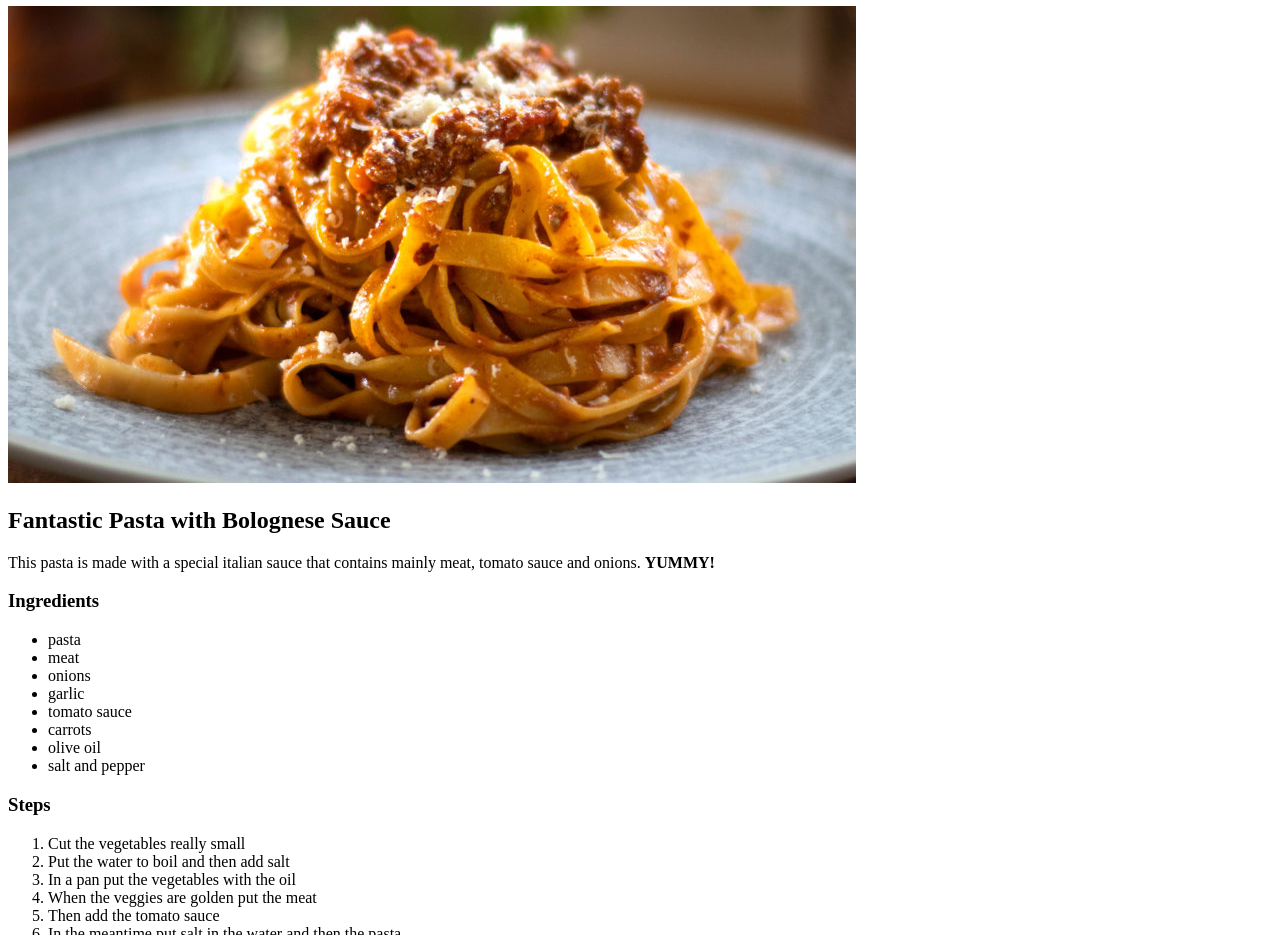
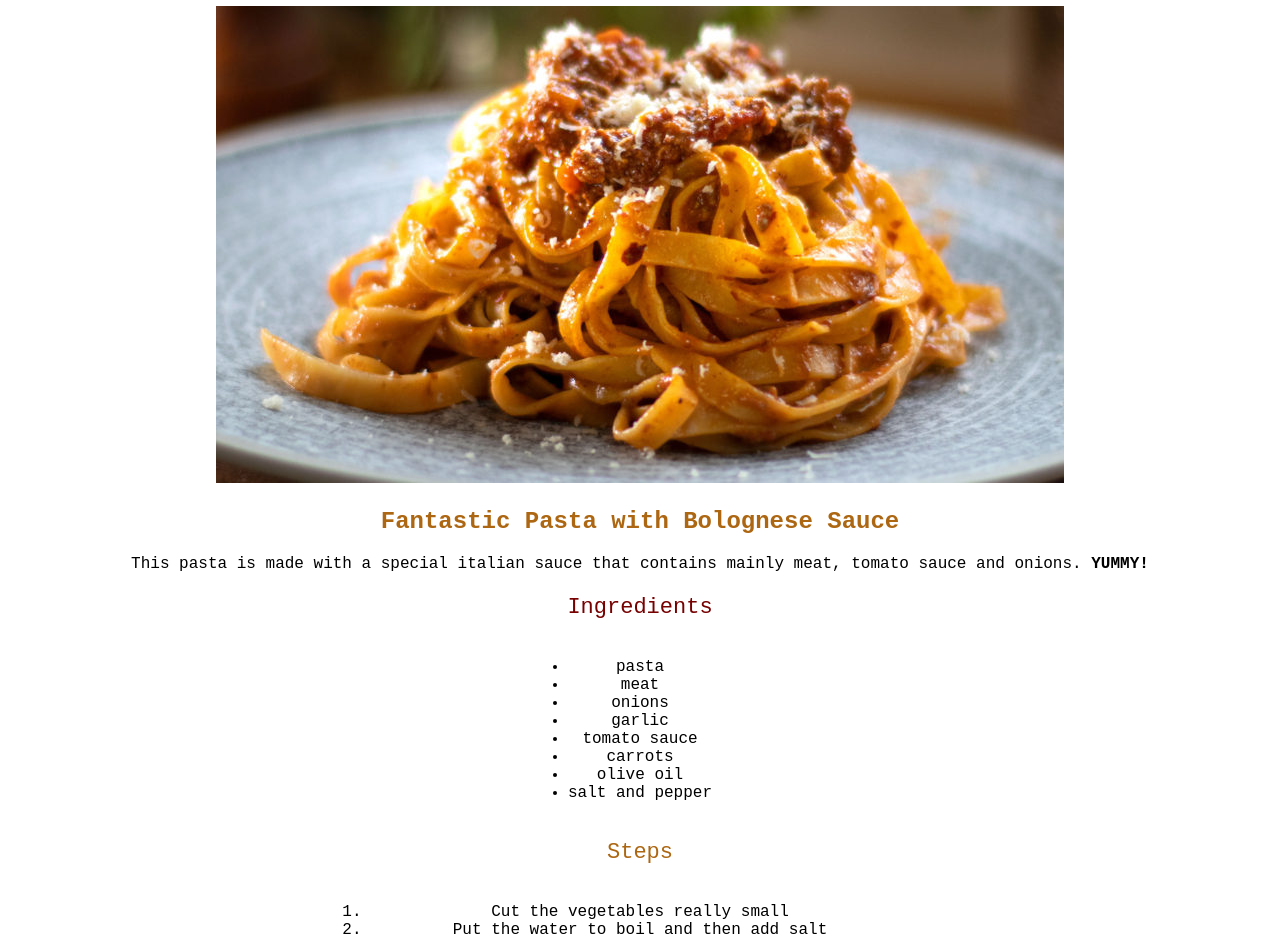
Before and after one commit to SimoneMorella/odin-recipes, a plain HTML site: page recipes/bolognese.html in a window 1280 px wide. Shown: the part 74-1009 px from the top of the page. Drawn offline with Linux system fonts and the light colour scheme.

Commit message:
CSS file created and configured
Used a CSS style file that gives style instructions
to all the pages of the website.
All the properties are very simple regarding
color and position mainly.

```diff
--- a/recipes/bolognese.html
+++ b/recipes/bolognese.html
@@ -4,17 +4,18 @@
     <meta charset="UTF-8">
     <meta name="viewport" content="width=device-width, initial-scale=1.0">
     <title>Pasta alla Bolognese</title>
+    <link rel="stylesheet" href="../styles/style.css">
 </head>
 <body>
-    <h1>Bolognese Pasta</h1>
+    <h1 class="title">Bolognese Pasta</h1>
     <img src="../images/bolognese.jpg" alt="pasta alla bolognese">
-    <h2>Fantastic Pasta with Bolognese Sauce</h2>
+    <h2 class="stitle">Fantastic Pasta with Bolognese Sauce</h2>
     <p>This pasta is made with a special italian sauce
         that contains mainly meat, tomato sauce and onions.
         <strong>YUMMY!</strong></p>
-        <h3>Ingredients</h3>
-        <ul>
-            <li>pasta</li>
+        <h3 class="ingred">Ingredients</h3>
+        <ul class="links">
+            <li >pasta</li>
             <li>meat</li>
             <li>onions</li>
             <li>garlic</li>
@@ -23,8 +24,8 @@
             <li>olive oil</li>
             <li>salt and pepper</li>
         </ul>
-        <h3>Steps</h3>
-        <ol>
+        <h3 class="steps">Steps</h3>
+        <ol class="links">
             <li>Cut the vegetables really small</li>
             <li>Put the water to boil and then add salt</li>
             <li>In a pan put the vegetables with the oil</li>
--- /dev/null
+++ b/styles/style.css
@@ -0,0 +1,38 @@
+* {
+    font-family: 'Courier New', Courier, monospace;
+    text-align: center;
+}
+
+.one {
+    color: #770000;
+}
+
+.two {
+    color: #ad6712;
+}
+
+.links {
+    display: inline-block;
+    padding-right: 2.5rem;
+}
+
+.title {
+    font-weight: 900;
+    color: rgb(119, 0, 0);
+}
+
+.stitle {
+    font-weight: 600;
+    color: #ad6712;
+}
+
+.ingred,
+.steps {
+    font-weight: 400;
+    font-size: 22px;
+    color: #770000;
+}
+
+.steps {
+    color: #ad6712;
+}
```
Also changed, not shown: index.html (+4 -3 lines), recipes/pollosoia.html (+7 -6 lines), recipes/tunapasta.html (+7 -6 lines).
